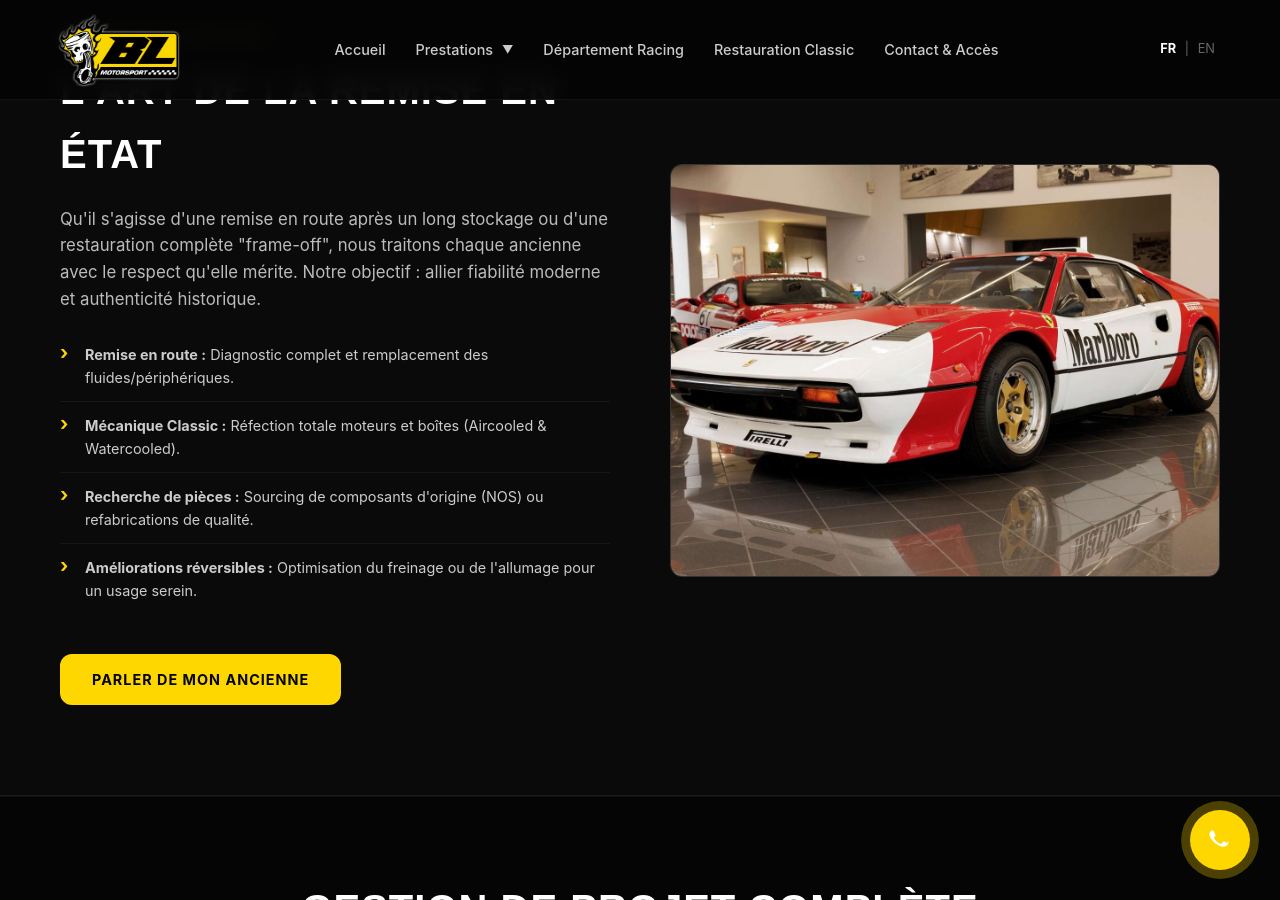
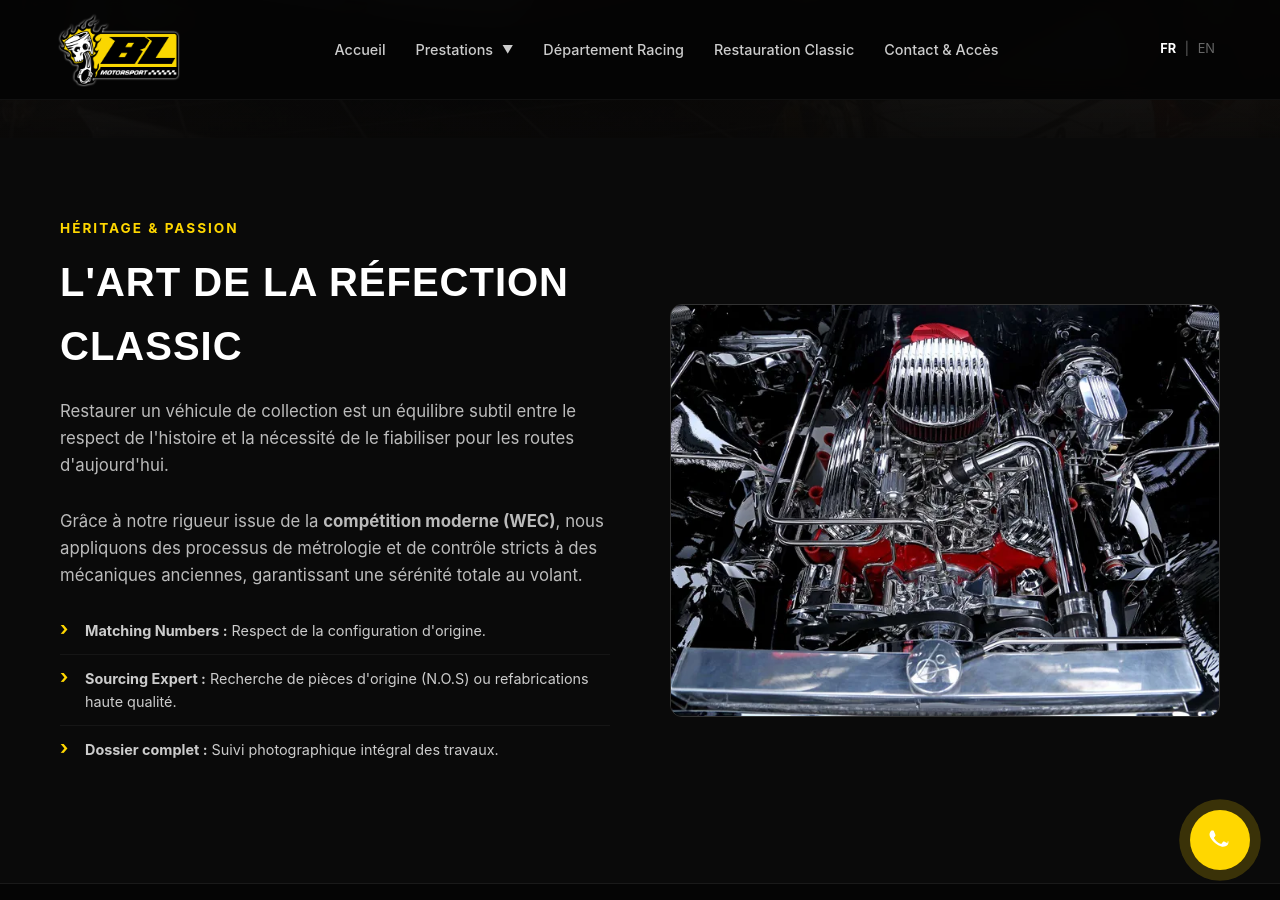
Before and after one commit to DuvalDVL/bl-motorsport, a Jekyll site: the page built from fr/restauration-classic.html, in a window 1280 px wide and 900 px high, scrolled down 492 px. Built offline with Jekyll 4.4.1, drawn with Linux system fonts in a browser that asks for light colours; some of the changed text lies outside the part shown.

Commit message:
Update restauration-classic.html

```diff
--- a/fr/restauration-classic.html
+++ b/fr/restauration-classic.html
@@ -1,18 +1,26 @@
 ---
 layout: default
 title: Restauration & Entretien Porsche Classic Megève - B.L Motorsport
-description: "Service de restauration et maintenance de véhicules de collection à Combloux. Spécialiste Porsche Classic, Ferrari et Youngtimers en Haute-Savoie."
+description: "Restauration intégrale ou partielle de véhicules historiques à Combloux. Mécanique ancienne, réglage carburateurs et expertise WEC pour vos classiques."
 permalink: /fr/restauration-vehicules-collection/
 lang: fr
 ---
 
-<section class="page-header-simple">
-  <div class="container">
-    <h1 class="page-title">RESTAURATION & CLASSIC</h1>
-    <div class="divider-yellow"></div>
-    <p style="color: #999; margin-top: 20px; max-width: 700px; margin-left: auto; margin-right: auto;">
-      Préserver le patrimoine automobile demande de la patience, du savoir-faire et une connaissance approfondie de l'histoire de chaque modèle.
+<section class="hero-section" style="height: 70vh;">
+  <div class="hero-bg" style="background-image: url('{{ '/assets/img/restauration-porsche-classic-haute-savoie.jpg' | relative_url }}');"></div>
+  <div class="hero-overlay"></div>
+  <div class="container hero-content">
+    <h1 class="hero-title">
+      PRÉSERVER <br>
+      <span class="text-gradient">L'AUTHENTICITÉ</span>
+    </h1>
+    <p class="hero-subtitle">
+      De la sortie de grange à l'état concours.<br>
+      Restauration mécanique et expertise historique dans les règles de l'art.
     </p>
+    <div class="hero-actions">
+      <a href="{{ site.company.whatsapp_link }}" class="btn btn-primary">Parler de votre projet</a>
+    </div>
   </div>
 </section>
 
@@ -20,50 +28,90 @@ lang: fr
   <div class="container">
     <div class="service-grid-layout">
       <div class="service-text">
-        <span class="service-subtitle">PATRIMOINE MÉCANIQUE</span>
-        <h2>L'ART DE LA REMISE EN ÉTAT</h2>
+        <span class="service-subtitle">HÉRITAGE & PASSION</span>
+        <h2>L'ART DE LA RÉFECTION CLASSIC</h2>
         <p>
-          Qu'il s'agisse d'une remise en route après un long stockage ou d'une restauration complète "frame-off", nous traitons chaque ancienne avec le respect qu'elle mérite. Notre objectif : allier fiabilité moderne et authenticité historique.
+          Restaurer un véhicule de collection est un équilibre subtil entre le respect de l'histoire et la nécessité de le fiabiliser pour les routes d'aujourd'hui.
+        </p>
+        <p>
+          Grâce à notre rigueur issue de la <strong>compétition moderne (WEC)</strong>, nous appliquons des processus de métrologie et de contrôle stricts à des mécaniques anciennes, garantissant une sérénité totale au volant.
         </p>
         <ul class="check-list">
-          <li><strong>Remise en route :</strong> Diagnostic complet et remplacement des fluides/périphériques.</li>
-          <li><strong>Mécanique Classic :</strong> Réfection totale moteurs et boîtes (Aircooled & Watercooled).</li>
-          <li><strong>Recherche de pièces :</strong> Sourcing de composants d'origine (NOS) ou refabrications de qualité.</li>
-          <li><strong>Améliorations réversibles :</strong> Optimisation du freinage ou de l'allumage pour un usage serein.</li>
+          <li><strong>Matching Numbers :</strong> Respect de la configuration d'origine.</li>
+          <li><strong>Sourcing Expert :</strong> Recherche de pièces d'origine (N.O.S) ou refabrications haute qualité.</li>
+          <li><strong>Dossier complet :</strong> Suivi photographique intégral des travaux.</li>
         </ul>
-        <a href="{{ site.company.whatsapp_link }}" class="btn btn-primary">Parler de mon ancienne</a>
       </div>
       <div class="service-image">
         <div class="img-wrapper">
-          <img src="{{ '/assets/img/restauration-porsche-classic-haute-savoie.jpg' | relative_url }}" alt="Restauration véhicule de collection Combloux">
+          <img src="{{ '/assets/img/moteur-vintage.jpg' | relative_url }}" alt="Moteur Porsche Classic Combloux">
         </div>
       </div>
     </div>
   </div>
 </section>
 
-<section class="bg-darker" style="padding: 80px 0; border-top: 1px solid #111;">
+<section class="services-section" style="background-color: #050505; padding: 80px 0;">
   <div class="container">
     <div class="section-header text-center">
-      <h2>GESTION DE PROJET COMPLÈTE</h2>
+      <h2>SAVOIR-FAIRE HISTORIQUE</h2>
       <div class="divider-yellow"></div>
-      <p style="color: #666; max-width: 700px; margin: 20px auto 0 auto;">
-        Pour les travaux de carrosserie et de sellerie, nous coordonnons l'intervention de partenaires d'excellence rigoureusement sélectionnés.
-      </p>
     </div>
 
-    <div class="services-grid" style="margin-top: 50px;">
+    <div class="services-grid">
       <div class="service-card">
-        <h3>CARROSSERIE & PEINTURE</h3>
-        <p>Travaux de tôlerie fine, traitement anti-corrosion et peinture complète respectant les teintes d'époque.</p>
+        <h3>MÉCANIQUE ANCIENNE</h3>
+        <p>Expertise sur les motorisations atmosphériques complexes et les motorisations à air (Aircooled).</p>
+        <ul class="check-list">
+          <li>Réglage Carburateurs (Weber, Solex...)</li>
+          <li>Calage Allumage & Distribution méticuleux</li>
+          <li>Étanchéité moteur & boîte de vitesses</li>
+        </ul>
       </div>
+
+      <div class="service-card featured">
+        <div class="card-badge">SUR MESURE</div>
+        <h3>GESTION DE PROJET</h3>
+        <p>Nous coordonnons des partenaires d'excellence pour une restauration "clés en main".</p>
+        <ul class="check-list">
+          <li>Carrosserie, Tolerie & Peinture</li>
+          <li>Sellerie cuir & Tissus d'époque</li>
+          <li>Sablage & Traitement châssis époxy</li>
+        </ul>
+      </div>
+
       <div class="service-card">
-        <h3>SELLERIE & INTÉRIEUR</h3>
-        <p>Restauration des cuirs, tissus et moquettes par des maîtres artisans spécialisés dans les habitacles de prestige.</p>
+        <h3>FIABILISATION</h3>
+        <p>Pour que votre ancienne ne soit pas seulement une pièce de musée, mais une voiture qui roule.</p>
+        <ul class="check-list">
+          <li>Optimisation des circuits de refroidissement</li>
+          <li>Sécurisation des faisceaux électriques</li>
+          <li>Modernisation discrète du freinage</li>
+        </ul>
       </div>
-      <div class="service-card">
-        <h3>ÉLECTRICITÉ CLASSIC</h3>
-        <p>Réfection des faisceaux électriques d'origine et fiabilisation des systèmes de bord.</p>
+    </div>
+  </div>
+</section>
+
+<section class="gallery-section" style="padding: 80px 0; background: #080808;">
+  <div class="container">
+    <div class="section-header text-center">
+      <h2 style="font-size: 2rem;">PROJETS ATELIER</h2>
+      <p style="color: #666; margin-bottom: 40px;">Focus sur nos dernières restaurations à Combloux.</p>
+    </div>
+
+    <div class="gallery-grid">
+      <div class="gallery-item">
+        <img src="{{ '/assets/img/gallery-1.jpg' | relative_url }}" alt="Restauration Moteur Porsche">
+        <div class="gallery-caption">RESTAURATION MOTEUR</div>
+      </div>
+      <div class="gallery-item">
+        <img src="{{ '/assets/img/gallery-2.jpg' | relative_url }}" alt="Traitement Chassis Ferrari">
+        <div class="gallery-caption">TRAITEMENT CHÂSSIS</div>
+      </div>
+      <div class="gallery-item">
+        <img src="{{ '/assets/img/gallery-3.jpg' | relative_url }}" alt="Sellerie Jaguar">
+        <div class="gallery-caption">SELLERIE & FINITIONS</div>
       </div>
     </div>
   </div>
@@ -79,8 +127,8 @@ lang: fr
       <span class="brand-item">ALFA ROMEO</span>
       <span class="brand-item">BMW E9 / E30 / M1</span>
     </div>
-    <p style="margin-top: 50px; color: #FFD700; font-style: italic; font-weight: bold; text-align: center; width: 100%;">
-      ... et toutes les Youngtimers de caractère.
+    <p style="margin-top: 50px; color: #FFD700; font-style: italic; font-weight: bold;">
+      ... et bien d'autres modèles d'exception.
     </p>
   </div>
 </section>
```
Also changed, not shown: other parts of fr/restauration-classic.html (+1 -1 lines).
